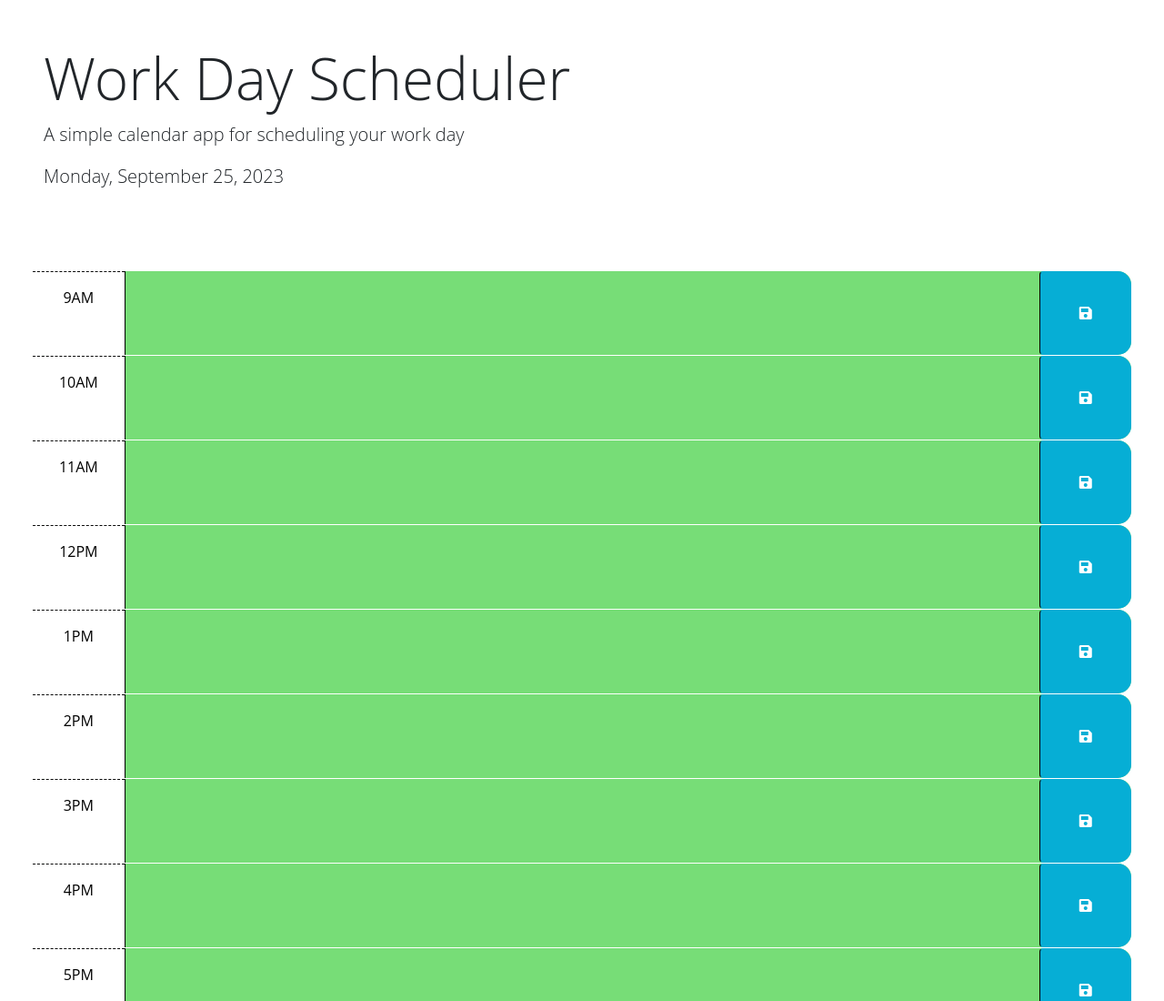
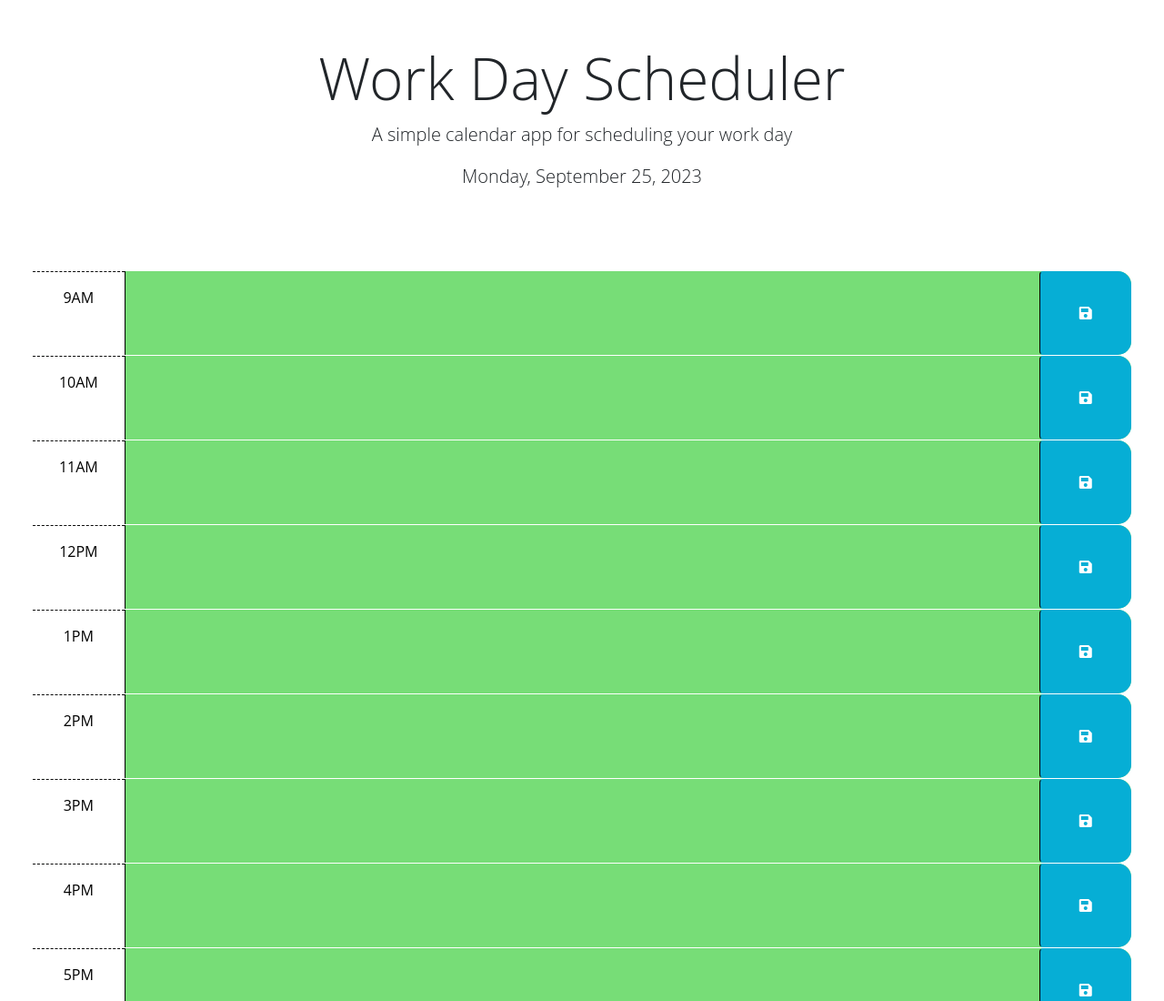
Before and after one commit to Phansen47/WorkDayScheduler, a plain HTML site: page Develop/index.html in a window 1280 px wide. Shown: the top 1100 px of the page at 91% size. Drawn offline with nearby package versions, Linux system fonts and the light colour scheme.

Commit message:
Added comments to code and a comprehensive README

```diff
--- a/Develop/index.html
+++ b/Develop/index.html
@@ -1,4 +1,7 @@
 <!DOCTYPE html>
+
+<!-- Meta tags, links, and title -->
+
 <html lang="en">
   <head>
     <meta charset="UTF-8" />
@@ -25,7 +28,10 @@
   </head>
 
   <body>
-    <header class="p-5 mb-4">
+
+     <!-- Header info -->
+
+    <header class="p-5 mb-4 center-header">
       <h1 class="display-3">Work Day Scheduler</h1>
       <p class="lead">A simple calendar app for scheduling your work day</p>
       <p id="currentDay" class="lead"></p>
@@ -39,6 +45,8 @@
         </button>
       </div>
 
+      <!-- 10AM timeblock -->
+
       <div id="hour-10" class="row time-block">
         <div class="col-2 col-md-1 hour text-center py-3">10AM</div>
         <textarea class="col-8 col-md-10 description" rows="3"> </textarea>
@@ -46,6 +54,8 @@
           <i class="fas fa-save" aria-hidden="true"></i>
         </button>
       </div>
+
+      <!-- 11AM timeblock -->
 
       <div id="hour-11" class="row time-block">
         <div class="col-2 col-md-1 hour text-center py-3">11AM</div>
@@ -55,6 +65,8 @@
         </button>
       </div>
 
+      <!-- 12PM timeblock -->
+
       <div id="hour-12" class="row time-block">
         <div class="col-2 col-md-1 hour text-center py-3">12PM</div>
         <textarea class="col-8 col-md-10 description" rows="3"> </textarea>
@@ -62,6 +74,8 @@
           <i class="fas fa-save" aria-hidden="true"></i>
         </button>
       </div>
+
+      <!-- 1PM timeblock -->
 
       <div id="hour-13" class="row time-block">
         <div class="col-2 col-md-1 hour text-center py-3">1PM</div>
@@ -71,6 +85,8 @@
         </button>
       </div>
 
+      <!-- 2PM timeblock -->
+
       <div id="hour-14" class="row time-block">
         <div class="col-2 col-md-1 hour text-center py-3">2PM</div>
         <textarea class="col-8 col-md-10 description" rows="3"> </textarea>
@@ -78,6 +94,8 @@
           <i class="fas fa-save" aria-hidden="true"></i>
         </button>
       </div>
+
+      <!-- 3PM timeblock -->
 
       <div id="hour-15" class="row time-block">
         <div class="col-2 col-md-1 hour text-center py-3">3PM</div>
@@ -87,6 +105,8 @@
         </button>
       </div>
 
+      <!-- 4PM timeblock -->
+
       <div id="hour-16" class="row time-block">
         <div class="col-2 col-md-1 hour text-center py-3">4PM</div>
         <textarea class="col-8 col-md-10 description" rows="3"> </textarea>
@@ -95,6 +115,8 @@
         </button>
       </div>
 
+      <!-- 5PM timeblock -->
+
       <div id="hour-17" class="row time-block">
         <div class="col-2 col-md-1 hour text-center py-3">5PM</div>
         <textarea class="col-8 col-md-10 description" rows="3"> </textarea>
@@ -102,6 +124,8 @@
           <i class="fas fa-save" aria-hidden="true"></i>
         </button>
       </div>
+
+      <!-- 6PM timeblock -->
 
       <div id="hour-18" class="row time-block">
         <div class="col-2 col-md-1 hour text-center py-3">6PM</div>
@@ -112,6 +136,8 @@
       </div>
     </div>
 
+    <!-- jquery and javascript connections -->
+
     <script src="https://cdnjs.cloudflare.com/ajax/libs/jquery/3.2.1/jquery.min.js"></script>
     <script src="https://cdn.jsdelivr.net/npm/dayjs@1.11.3/dayjs.min.js"
     integrity="sha256-iu/zLUB+QgISXBLCW/mcDi/rnf4m4uEDO0wauy76x7U="
--- a/Develop/style.css
+++ b/Develop/style.css
@@ -1,8 +1,17 @@
+/* Set the font family and font size for the entire document */
 body {
   font-family: 'Open Sans', sans-serif;
   font-size: 16px;
 }
 
+/* Style to center header */
+.center-header {
+  justify-content: center;
+  text-align: center;
+  align-items: center ;
+}
+
+/* Style for textareas */
 textarea {
   background: transparent;
   border: none;
@@ -12,39 +21,47 @@ textarea {
   padding: 10px;
 }
 
+/* Preserve line breaks and wrap text within .description class */
 .description {
   white-space: pre-wrap;
 }
 
+/* Add rounded corners to time-blocks */
 .time-block {
   border-radius: 15px;
 }
 
+/* Add a top border to rows within .row class */
 .row {
   border-top: 1px solid white;
 }
 
+/* Style for the hour text */
 .hour {
   background-color: #ffffff;
   color: #000000;
   border-top: 1px dashed #000000;
 }
 
+/* Style for past time-blocks */
 .past {
   background-color: #d3d3d3;
   color: white;
 }
 
+/* Style for present time-blocks */
 .present {
   background-color: #ff6961;
   color: white;
 }
 
+/* Style for future time-blocks */
 .future {
   background-color: #77dd77;
   color: white;
 }
 
+/* Style for save buttons */
 .saveBtn {
   border-left: 1px solid black;
   border-top-right-radius: 15px;
@@ -53,6 +70,7 @@ textarea {
   color: white;
 }
 
+/* Hover effect for save button icons */
 .saveBtn i:hover {
   font-size: 20px;
   transition: all 0.3s ease-in-out;
```
Also changed, not shown: image.png (added), 1 other file.
